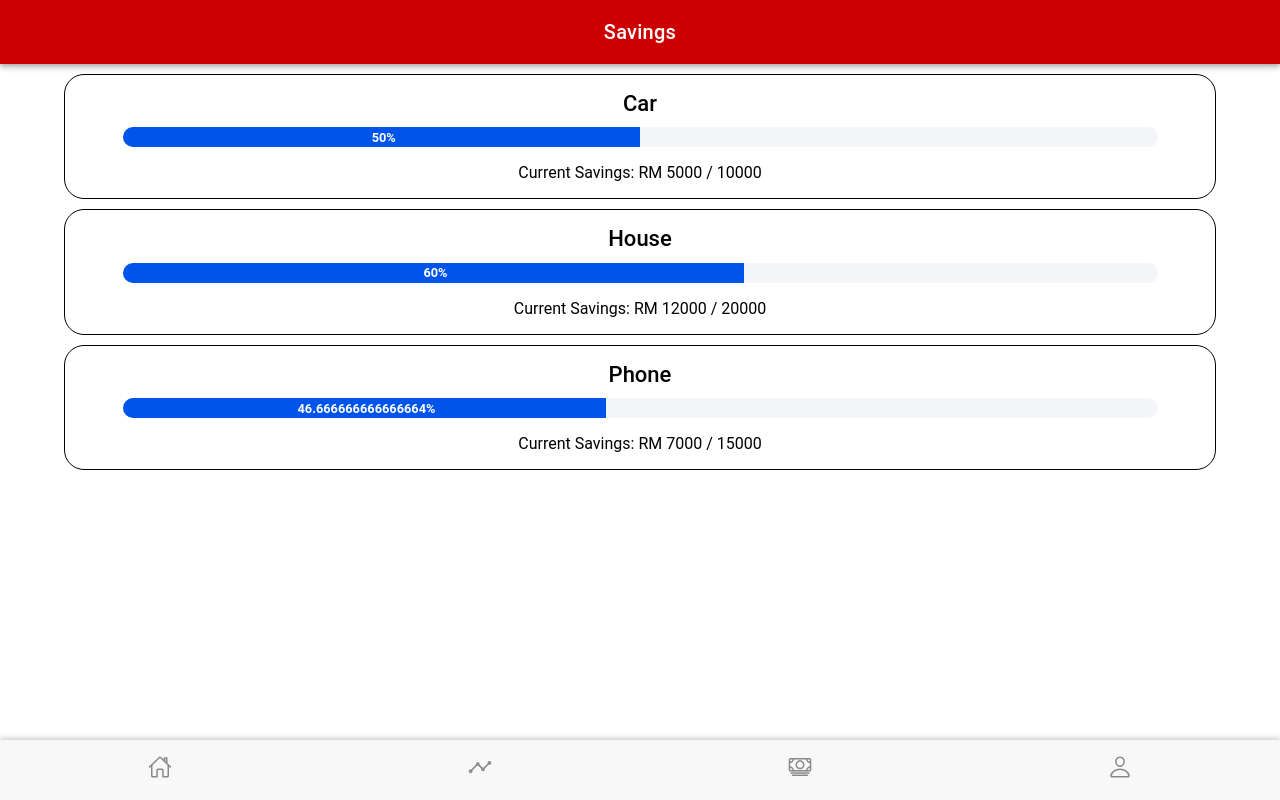
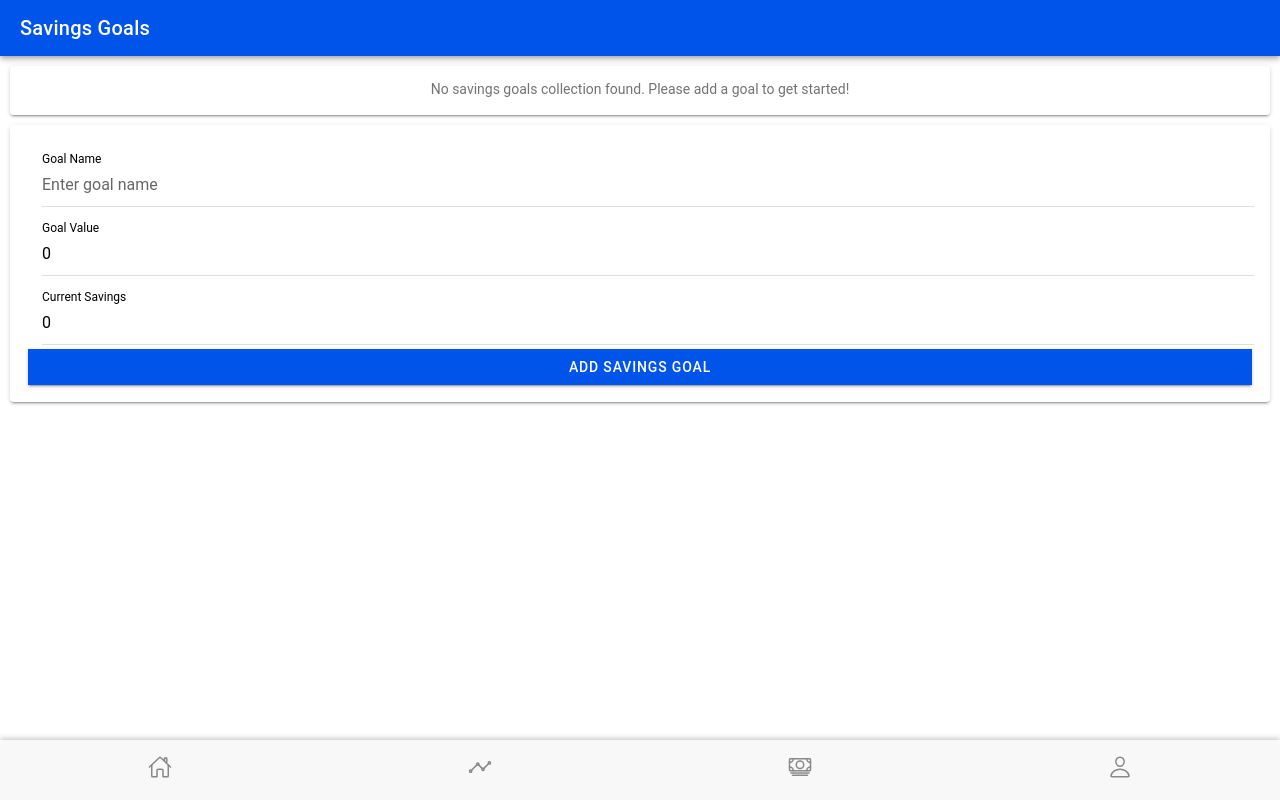
Before and after one commit to micseethoo/newMonefy, a React (Vite) app: page /savings in a window 1280 px wide. Built offline with nearby package versions, Linux system fonts and the light colour scheme.

Commit message:
Savings Goal feature progress
1) Able to add new savings goal

Need to
1) Change the Add Savings Goal button
2) Open Specific Savings Goal page
3) Edit Savings Goal

```diff
--- a/src/components/SavingsGoalDiv.css
+++ b/src/components/SavingsGoalDiv.css
@@ -9,3 +9,8 @@ h3, p {
   margin: 10px auto; /* Optional: To center the container horizontally */
   box-sizing: border-box; /* Ensures padding is included in the width */
 }
+
+.progress-percentage {
+  font-size: 1em;
+  color: var(--ion-color-medium); /* Matches Ionic's default text color */
+}
--- a/src/components/SavingsGoalDiv.tsx
+++ b/src/components/SavingsGoalDiv.tsx
@@ -1,5 +1,5 @@
 import React from 'react';
-import ProgressBar from './ProgressBar'; // Import ProgressBar component
+import { IonCard, IonCardHeader, IonCardTitle, IonCardContent, IonProgressBar } from '@ionic/react';
 import './SavingsGoalDiv.css';
 
 // Define the interface for the props
@@ -7,18 +7,33 @@ interface SavingsGoalDivProps {
   goalValue: number;
   currentSavings: number;
   goalName: string;
+  detailsPage: string; // Path to navigate when the card is clicked
 }
 
-const SavingsGoalDiv: React.FC<SavingsGoalDivProps> = ({ goalValue, currentSavings, goalName }) => {
-  // Calculate progress (percentage)
-  const progress = (currentSavings / goalValue) * 100;
+const SavingsGoalDiv: React.FC<SavingsGoalDivProps> = ({ goalValue, currentSavings, goalName, detailsPage }) => {
+  // Calculate progress as a fraction (0 to 1) for IonProgressBar
+  const progress = currentSavings / goalValue;
+
+  // Calculate progress percentage
+  const progressPercentage = Math.min(Math.max(progress * 100, 0), 100).toFixed(0); // Clamp to 0-100 and round
 
   return (
-    <div className="savings-goal-container">
-      <h3>{goalName}</h3>
-      <ProgressBar progress={progress} />
-      <p>Current Savings: RM {currentSavings} / {goalValue}</p>
-    </div>
+    <IonCard
+      className="savings-goal-container"
+      button
+      routerLink={detailsPage} // Navigate to the specified details page
+    >
+      <IonCardHeader>
+        <div className="header-container">
+          <IonCardTitle className="goal-name">{goalName}</IonCardTitle>
+          <span className="progress-percentage">{progressPercentage}%</span>
+        </div>
+      </IonCardHeader>
+      <IonCardContent>
+        <IonProgressBar value={progress}></IonProgressBar>
+        <p>Current Savings: RM {currentSavings.toFixed(2)} / RM {goalValue.toFixed(2)}</p>
+      </IonCardContent>
+    </IonCard>
   );
 };
 
--- a/src/pages/Savings.tsx
+++ b/src/pages/Savings.tsx
@@ -1,27 +1,198 @@
-import React from 'react';
-import { IonContent, IonPage, IonHeader, IonToolbar, IonTitle } from '@ionic/react'; // Import Ionic components
-import './css/Savings.css'; // Link to CSS file for styling
+// import React from 'react';
+// import { IonContent, IonPage, IonHeader, IonToolbar, IonTitle } from '@ionic/react'; // Import Ionic components
+// import './css/Savings.css'; // Link to CSS file for styling
+// import NavBar from '../components/NavBar';
+// import SavingsGoalDiv from '../components/SavingsGoalDiv'; // Import SavingsGoalDiv component
+// import FloatingMenuButton from '../components/FloatingMenuButton';
+//
+// const Savings: React.FC = () => {
+//   return (
+//     <IonPage>
+//       {/* Header for the Savings page */}
+//       <IonHeader>
+//         <IonToolbar>
+//           <IonTitle className="savings-header">Savings</IonTitle>
+//         </IonToolbar>
+//       </IonHeader>
+//       <IonContent fullscreen className="main-container">
+//         {/* Render SavingsGoalDiv components */}
+//         <SavingsGoalDiv goalName={"Car"} goalValue={10000} currentSavings={5000} />
+//         <SavingsGoalDiv goalName={"House"} goalValue={20000} currentSavings={12000} />
+//         <SavingsGoalDiv goalName={"Phone"} goalValue={15000} currentSavings={7000} />
+//
+//         {/* Navigation bar at the bottom */}
+//         <FloatingMenuButton />
+//         <NavBar />
+//       </IonContent>
+//     </IonPage>
+//   );
+// };
+//
+// export default Savings;
+
+import React, { useEffect, useState } from 'react';
+import { IonPage, IonContent, IonHeader, IonToolbar, IonTitle, IonGrid, IonRow, IonCol, IonCard, IonCardContent, IonItem, IonLabel, IonInput, IonButton, IonToast } from '@ionic/react';
+import { getAuth } from 'firebase/auth';
+import { getFirestore, collection, onSnapshot, getDocs, addDoc } from 'firebase/firestore';
+import './css/Savings.css';
 import NavBar from '../components/NavBar';
 import SavingsGoalDiv from '../components/SavingsGoalDiv'; // Import SavingsGoalDiv component
 
 const Savings: React.FC = () => {
+  const [savingsGoals, setSavingsGoals] = useState<any[]>([]);
+  const [collectionExists, setCollectionExists] = useState<boolean>(false); // State to track collection existence
+  const [goalName, setGoalName] = useState<string>('');
+  const [goalValue, setGoalValue] = useState<number>(0);
+  const [currentSavings, setCurrentSavings] = useState<number>(0);
+  const [showToast, setShowToast] = useState<boolean>(false); // State to control toast visibility
+  const [toastMessage, setToastMessage] = useState<string>(''); // State for toast message
+
+  const auth = getAuth();
+  const db = getFirestore();
+  const userId = auth.currentUser?.uid;
+
+  // Function to check if the collection exists
+  const checkCollectionExists = async (collectionPath: string) => {
+    try {
+      const collectionRef = collection(db, collectionPath);
+      const snapshot = await getDocs(collectionRef);
+      setCollectionExists(!snapshot.empty);
+    } catch (error) {
+      console.error('Error checking collection existence:', error);
+      setCollectionExists(false);
+    }
+  };
+
+  // Function to add a new savings goal
+  const addSavingsGoal = async () => {
+    if (!goalName || goalValue <= 0 || currentSavings < 0) {
+      setToastMessage('Please fill in all fields correctly.');
+      setShowToast(true);
+      return;
+    }
+
+    try {
+      const savingsRef = collection(db, `users/${userId}/savings`);
+      await addDoc(savingsRef, {
+        goalName,
+        goalValue,
+        currentSavings,
+      });
+
+      // Reset form fields after submission
+      setGoalName('');
+      setGoalValue(0);
+      setCurrentSavings(0);
+      setToastMessage('Savings goal added successfully!');
+      setShowToast(true);
+    } catch (error: any) {
+      console.error('Error adding savings goal:', error);
+      setToastMessage('Failed to add savings goal: ' + error.message);
+      setShowToast(true);
+    }
+  };
+
+  useEffect(() => {
+    if (!userId) return;
+
+    const savingsRef = collection(db, `users/${userId}/savings`);
+
+    // Check if the collection exists before trying to load data
+    checkCollectionExists(`users/${userId}/savings`);
+
+    const unsubscribe = onSnapshot(savingsRef, (snapshot) => {
+      const goalsList: any[] = [];
+      snapshot.docs.forEach((doc) => {
+        const goalData = doc.data();
+        goalsList.push({ id: doc.id, ...goalData });
+      });
+      setSavingsGoals(goalsList); // This updates the savingsGoals state with new data
+    });
+
+    return () => unsubscribe(); // Cleanup listener on component unmount
+  }, [userId]);
+
   return (
     <IonPage>
-      {/* Header for the Savings page */}
       <IonHeader>
-        <IonToolbar>
-          <IonTitle className="savings-header">Savings</IonTitle>
+        <IonToolbar color="primary">
+          <IonTitle>Savings Goals</IonTitle>
         </IonToolbar>
       </IonHeader>
       <IonContent fullscreen className="main-container">
-        {/* Render SavingsGoalDiv components */}
-        <SavingsGoalDiv goalName={"Car"} goalValue={10000} currentSavings={5000} />
-        <SavingsGoalDiv goalName={"House"} goalValue={20000} currentSavings={12000} />
-        <SavingsGoalDiv goalName={"Phone"} goalValue={15000} currentSavings={7000} />
+        {collectionExists ? (
+          <IonGrid>
+            <IonRow>
+              {savingsGoals.length > 0 ? (
+                savingsGoals.map((goal) => (
+                  <IonCol size="12" size-md="6" size-lg="4" key={goal.id} className="savings-goal-container">
+                    <SavingsGoalDiv
+                      goalName={goal.goalName}
+                      goalValue={goal.goalValue}
+                      currentSavings={goal.currentSavings}
+                      goalId={goal.id}
+                    />
+                  </IonCol>
+                ))
+              ) : (
+                <IonCol size="12">
+                  <p>No savings goals found.</p>
+                </IonCol>
+              )}
+            </IonRow>
+          </IonGrid>
+        ) : (
+          <IonCard>
+            <IonCardContent>
+              <p>No savings goals collection found. Please add a goal to get started!</p>
+            </IonCardContent>
+          </IonCard>
+        )}
 
-        {/* Navigation bar at the bottom */}
-        <NavBar />
+        {/* Form to Add New Savings Goal */}
+        <IonCard>
+          <IonCardContent>
+            <IonItem>
+              <IonLabel position="stacked">Goal Name</IonLabel>
+              <IonInput
+                value={goalName}
+                onIonChange={(e) => setGoalName(e.detail.value!)}
+                placeholder="Enter goal name"
+              />
+            </IonItem>
+            <IonItem>
+              <IonLabel position="stacked">Goal Value</IonLabel>
+              <IonInput
+                type="number"
+                value={goalValue}
+                onIonChange={(e) => setGoalValue(Number(e.detail.value))}
+                placeholder="Enter goal value"
+              />
+            </IonItem>
+            <IonItem>
+              <IonLabel position="stacked">Current Savings</IonLabel>
+              <IonInput
+                type="number"
+                value={currentSavings}
+                onIonChange={(e) => setCurrentSavings(Number(e.detail.value))}
+                placeholder="Enter current savings"
+              />
+            </IonItem>
+            <IonButton expand="full" onClick={addSavingsGoal}>
+              Add Savings Goal
+            </IonButton>
+          </IonCardContent>
+        </IonCard>
+
+        {/* Display Toast Message */}
+        <IonToast
+          isOpen={showToast}
+          message={toastMessage}
+          duration={2000}
+          onDidDismiss={() => setShowToast(false)}
+        />
       </IonContent>
+      <NavBar />
     </IonPage>
   );
 };
--- a/src/pages/css/Savings.css
+++ b/src/pages/css/Savings.css
@@ -3,3 +3,16 @@
   text-align: center;
   margin: 20px;
 }
+
+.savings-goal-container {
+  display: flex;
+  justify-content: center;
+  align-items: center;
+  height: 100%;
+}
+
+.savings-goal {
+  width: 80%;  /* Or any width you prefer */
+  max-width: 350px; /* Optional, to limit the maximum width */
+  margin: 0 auto;  /* Ensures it's centered horizontally */
+}
--- /dev/null
+++ b/src/pages/css/SavingsGoal.css
@@ -0,0 +1,3 @@
+.text-container{
+    text-align: center;
+}
```
Also changed, not shown: src/pages/SavingsGoal.tsx (added, +65 -0 lines).
